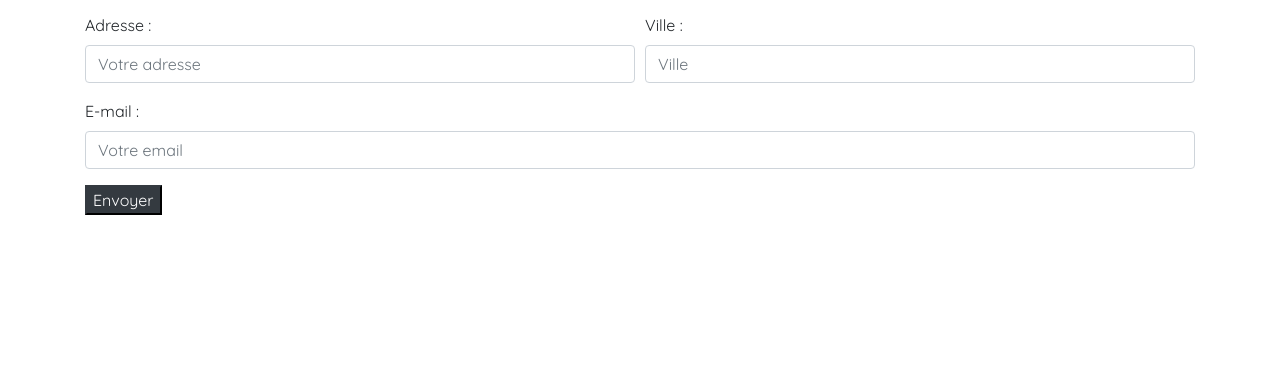
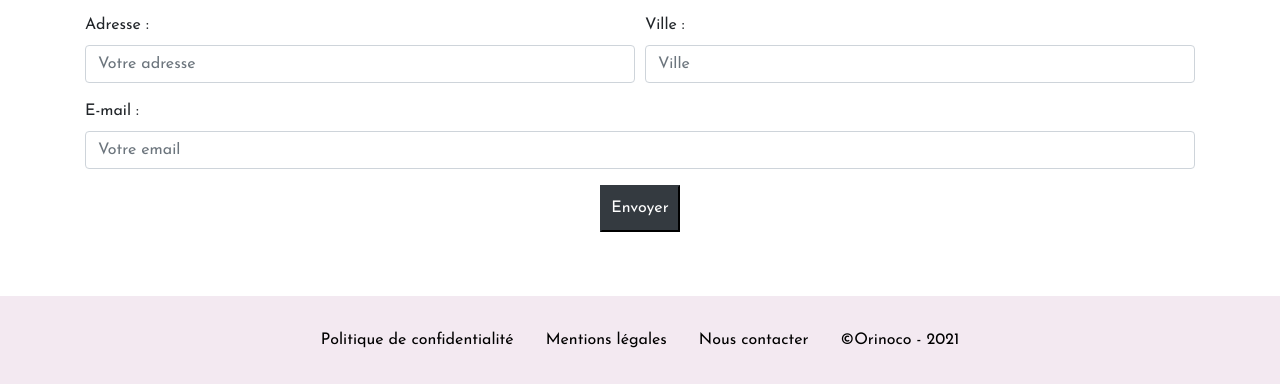
Before and after one commit to LaurelineGuernion/LaurelineGuernion_5_02042021, a website: page frontend/html/panier.html in a window 1280 px wide. Shown: the part 824-1208 px from the top of the page. Before the commit the page ends 1103 px from the top, so only its background shows below. Drawn offline with nearby package versions, Linux system fonts and the light colour scheme; files that its build step writes are made by us from their sources.

Commit message:
Ajout et Modifications des fichiers SASS

```diff
--- a/frontend/sass/base/_base.scss
+++ b/frontend/sass/base/_base.scss
@@ -1,4 +1,7 @@
-footer {
-    position: absolute;
-    bottom: 0;
+/* MEDIA QUERY*/
+@media (min-width: 768px) {
+    .footer {
+        position: absolute;
+        bottom: 0;
+    };
 };
--- /dev/null
+++ b/frontend/sass/components/_boutons.scss
@@ -0,0 +1,5 @@
+.btn_center {
+    padding: .6em;
+    display: block;
+    margin : auto;
+};
--- a/frontend/sass/main.scss
+++ b/frontend/sass/main.scss
@@ -1,6 +1,7 @@
-@import url('https://fonts.googleapis.com/css2?family=Quicksand:wght@300;400;500;600;700&display=swap');
+@import url('https://fonts.googleapis.com/css2?family=Josefin+Sans:ital,wght@0,100;0,200;0,300;0,400;0,500;0,600;0,700;1,100;1,200;1,300;1,400;1,500;1,600;1,700&display=swap');
 
 @import "./base/base";
 @import "./pages/index";
 @import "./vendors/variablesoverrides";
+@import "./components/boutons";
 @import "../node_modules/bootstrap/scss/bootstrap.scss"
--- a/frontend/sass/vendors/_variablesoverrides.scss
+++ b/frontend/sass/vendors/_variablesoverrides.scss
@@ -1,4 +1,4 @@
 $gray-100: #F3E9F1;
 $link-color: black;
 $link-hover-color: #AD1297;
-$font-family-base: "Quicksand", Helvetica, sans-serif;
+$font-family-base: "Josefin Sans", Helvetica, sans-serif;
```
Also changed, not shown: 1 other file.
